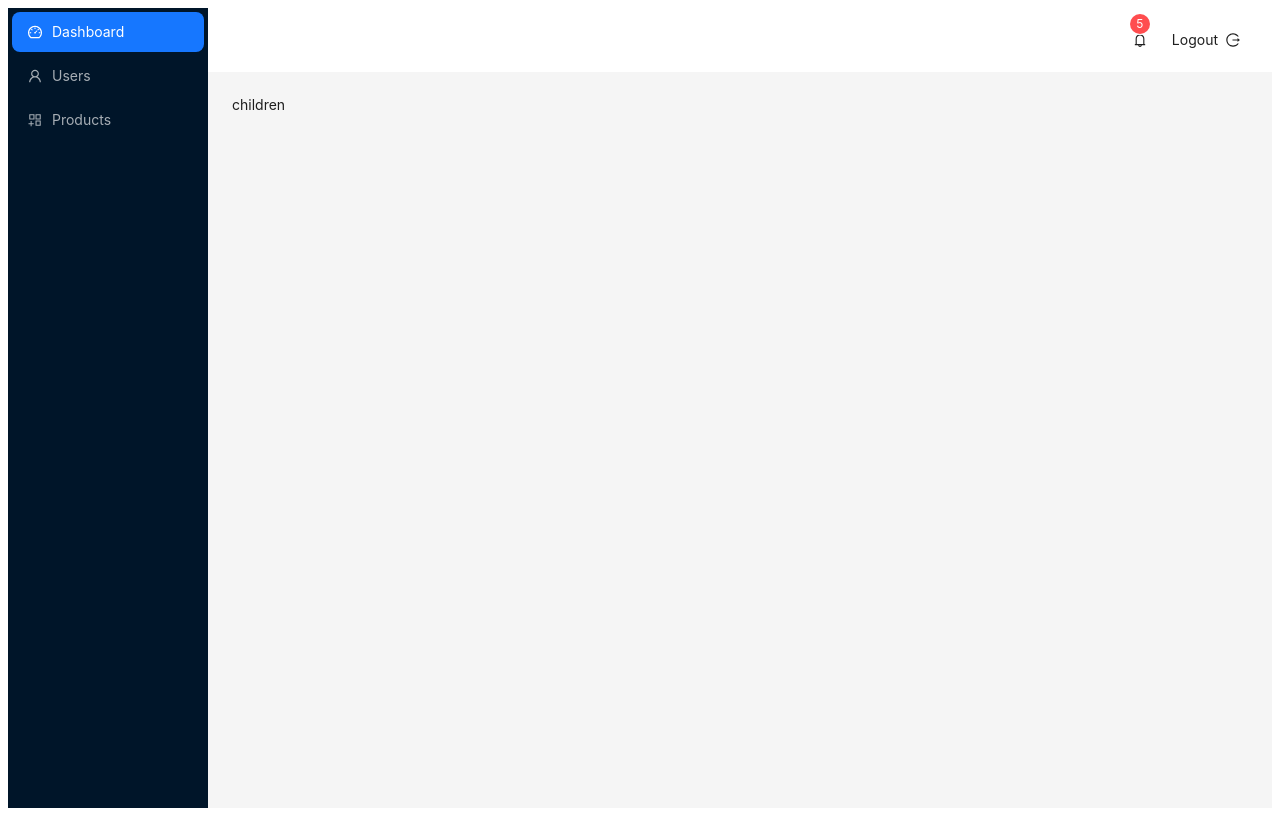
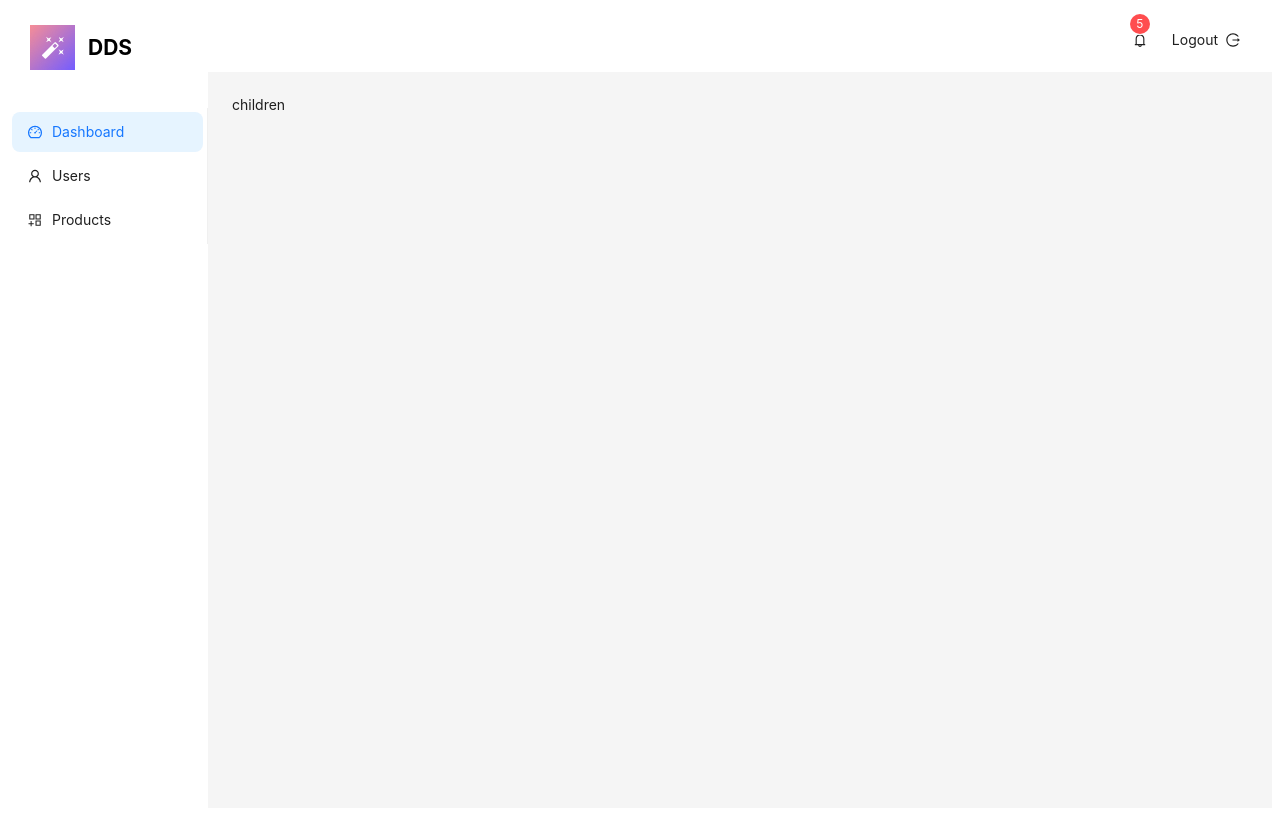
Before and after one commit to SatyendraSinghDev/vc-mohali-stadium, a React (Vite) app: page /dashboard in a window 1280 px wide. Built offline with nearby package versions, Linux system fonts and the light colour scheme.

Commit message:
dashboard logo and just added, ccs written in index.css file

```diff
--- a/src/components/Sidebar/index.tsx
+++ b/src/components/Sidebar/index.tsx
@@ -5,8 +5,12 @@ const { Sider } = Layout
 
 const Sidebar: FC = () => {
   return (
-    <Sider width={200} theme="dark">
-      <Menu theme="dark" mode="vertical" defaultSelectedKeys={['1']}>
+    <Sider width={200} theme="light">
+      <div className="dash-logo">
+        <img src="./images/dash-logo.png" alt="logo-dash" />
+        <h2>DDS</h2>
+      </div>
+      <Menu theme="light" mode="vertical" defaultSelectedKeys={['1']}>
         <Menu.Item key="1" icon={<DashboardOutlined />}>
           Dashboard
         </Menu.Item>
--- a/src/index.css
+++ b/src/index.css
@@ -0,0 +1,9 @@
+.dash-logo{
+    display: flex;
+    justify-content: left;
+    align-items: center;
+    gap: 13px;
+   margin-top: 10px;
+   margin-bottom: 30px;
+   margin-left: 22px;
+}
```
Also changed, not shown: public/images/dash-logo.png (added).
